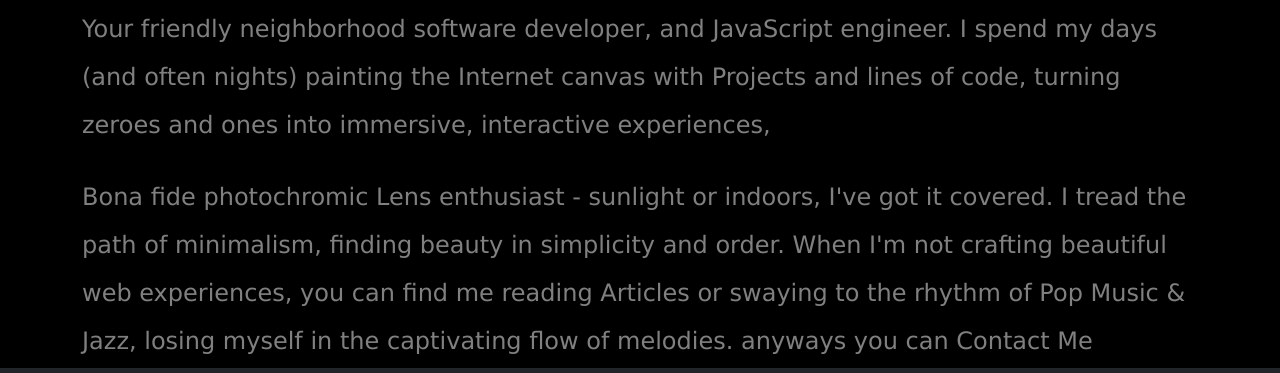
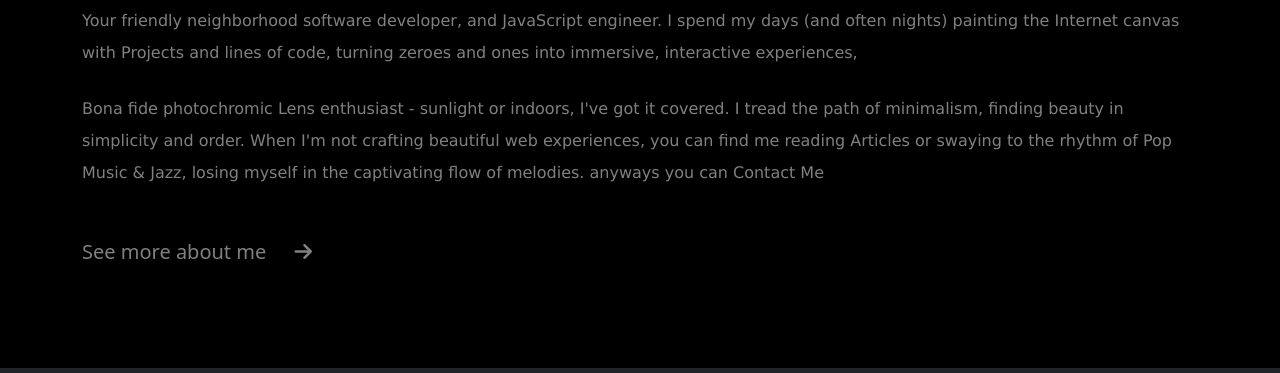
Before and after one commit to UmmeHanee1416/UmmeHanee1416.github.io, a plain HTML site: page index.html in a window 1280 px wide. Shown: the part 376-749 px from the top of the page. Drawn offline with nearby package versions, Linux system fonts and the light colour scheme.

Commit message:
change: p

```diff
--- a/index.html
+++ b/index.html
@@ -98,12 +98,12 @@
         <h1 class="display-2 display-sm-2 display-md-3 display-lg-4">HANEE</h1>
     </header>
     <main>
-        <p class="lh-lg fs-4 fs-sm-2 fs-md-4 fs-lg-4 fs-xl-4 fs-xxl-4">Your friendly neighborhood software developer,
+        <p class="lh-lg fs-6 fs-sm-5 fs-md-4 fs-lg-3 fs-xl-2 fs-xxl-1">Your friendly neighborhood software developer,
             and JavaScript engineer. I spend my days (and often nights) painting
             the Internet canvas with Projects and lines of code, turning
             zeroes and ones into immersive, interactive experiences,
         </p>
-        <p class="lh-lg mt-4 fs-4 fs-sm-2 fs-md-4 fs-lg-4 fs-xl-4 fs-xxl-4">
+        <p class="lh-lg mt-4 fs-6 fs-sm-5 fs-md-4 fs-lg-3 fs-xl-2 fs-xxl-1">
             Bona fide photochromic Lens enthusiast - sunlight or indoors,
             I've got it covered. I tread the path of minimalism, finding beauty
             in simplicity and order. When I'm not crafting beautiful
```
